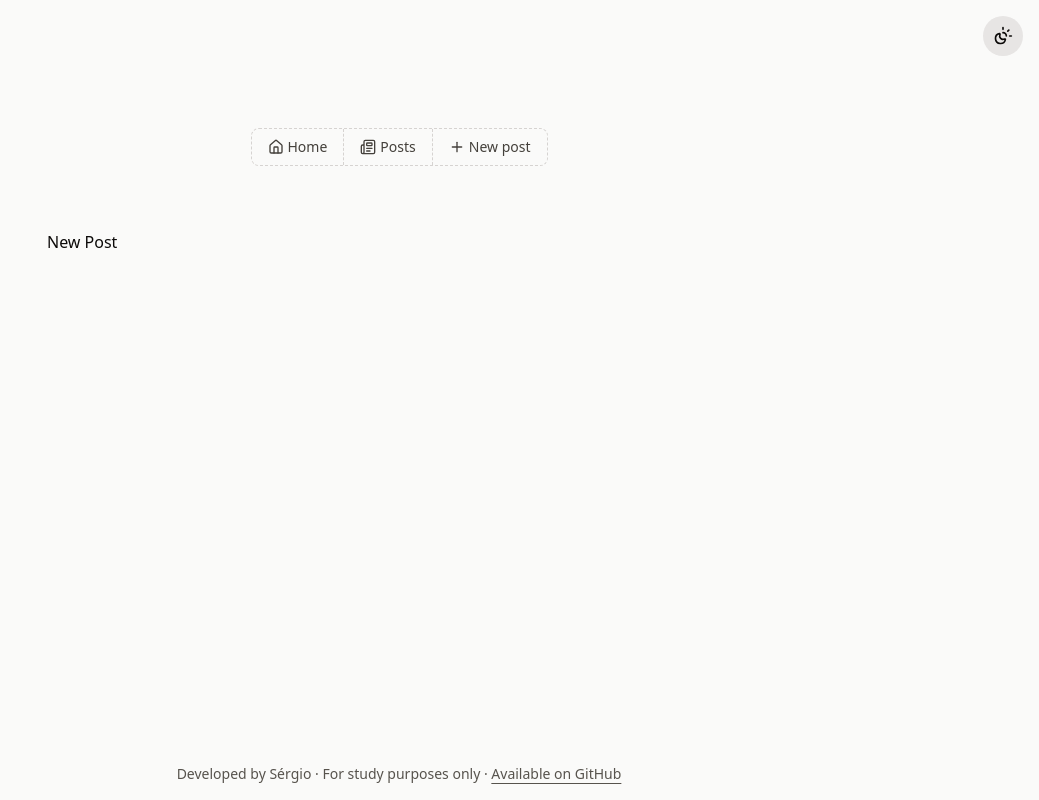
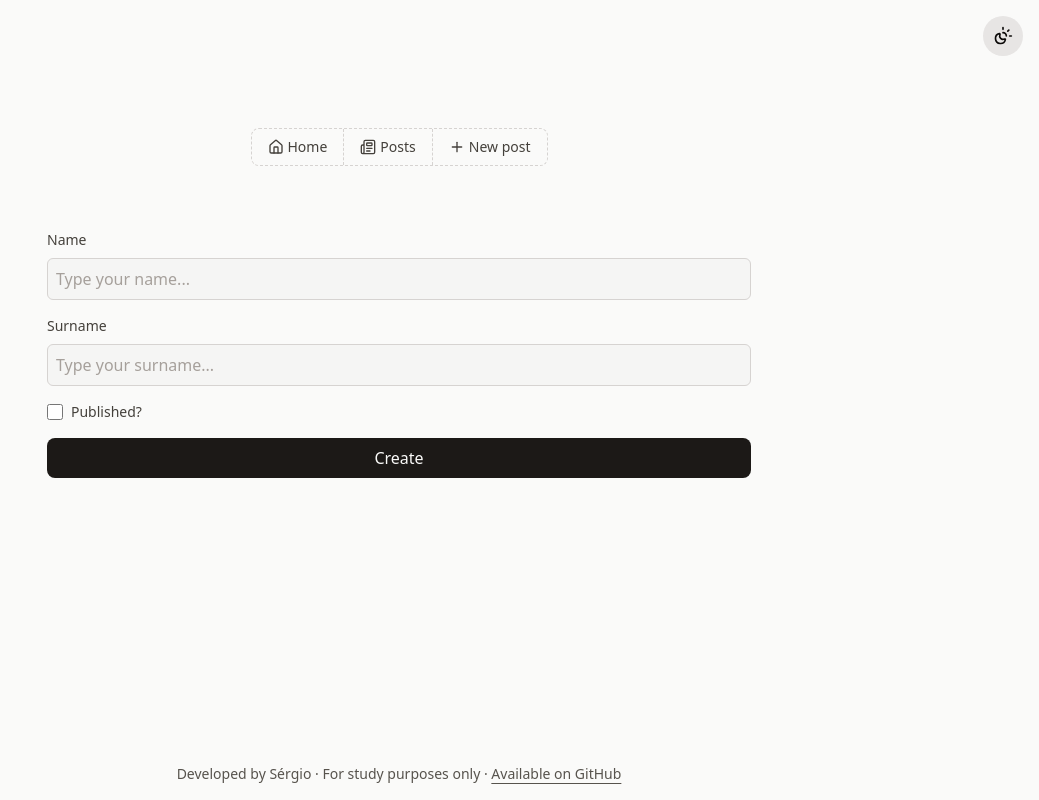
Before and after one commit to sergiodantasz/blog, a Next.js app: page /admin/posts/new in a window 1280 px wide. Shown: the whole page, without its empty margins (241-1280 px from the left). Built offline with nearby package versions, Linux system fonts and the light colour scheme.

Commit message:
feat(admin): implement PostForm component for creating new posts

```diff
--- a/src/app/admin/posts/new/page.tsx
+++ b/src/app/admin/posts/new/page.tsx
@@ -1,9 +1,11 @@
 import { Metadata } from 'next';
+
+import { PostForm } from '@/components/ui/admin/post-form';
 
 export const metadata: Metadata = {
   title: 'Create a new post',
 };
 
 export default function Page() {
-  return <div>New Post</div>;
+  return <PostForm />;
 }
--- /dev/null
+++ b/src/components/ui/admin/post-form.tsx
@@ -0,0 +1,22 @@
+import { Button } from '@/components/ui/button';
+import { Checkbox } from '@/components/ui/checkbox';
+import { Input } from '@/components/ui/input';
+
+export function PostForm() {
+  return (
+    <form className='flex flex-col gap-4'>
+      <Input
+        type='text'
+        labelText='Name'
+        placeholder='Type your name...'
+      />
+      <Input
+        type='text'
+        labelText='Surname'
+        placeholder='Type your surname...'
+      />
+      <Checkbox labelText='Published?' />
+      <Button>Create</Button>
+    </form>
+  );
+}
```
